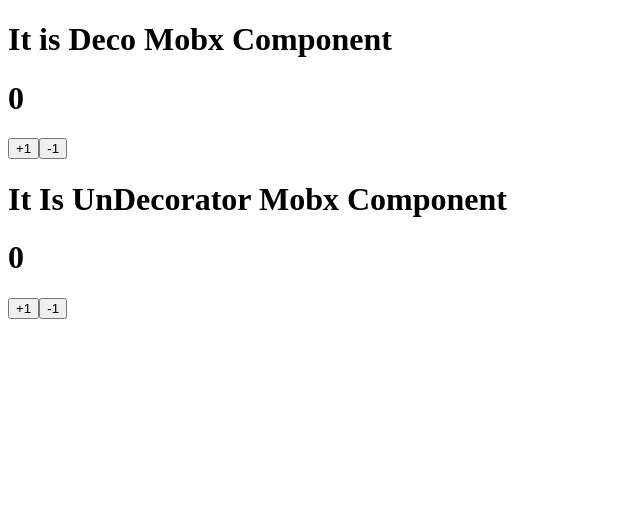
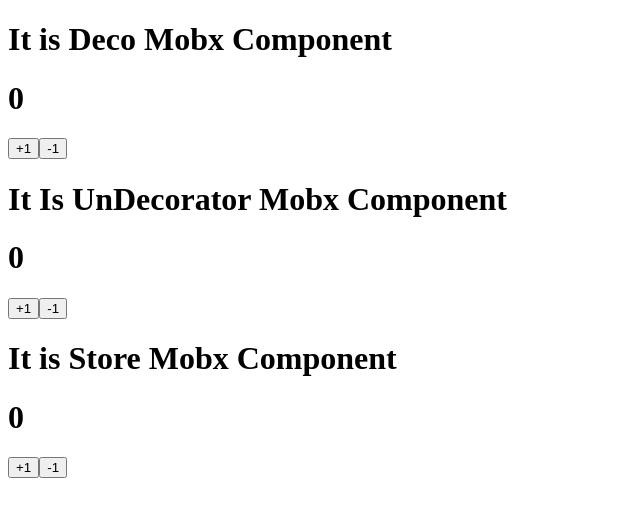
Before and after one commit to formegusto/study-mobx, a React app: page / in a window 1280 px wide. Shown: the top 516 px of the page, without its empty margins (0-640 px from the left). Built offline with nearby package versions, Linux system fonts and the light colour scheme.

Commit message:
storeCounter commit

```diff
--- a/src/App.tsx
+++ b/src/App.tsx
@@ -1,5 +1,6 @@
 import React from 'react';
 import DecoCounter from './counter/DecoCounter';
+import StoreCounter from './counter/StoreCounter';
 import UnDecoCounter from './counter/UnDecoCounter';
 
 function App() {
@@ -7,6 +8,7 @@
     <div>
       <DecoCounter/>
       <UnDecoCounter />
+      <StoreCounter />
     </div>
   );
 }
--- /dev/null
+++ b/src/counter/StoreCounter.tsx
@@ -0,0 +1,20 @@
+import { inject, observer } from 'mobx-react';
+import React from 'react';
+
+@inject('counter')
+@observer
+class StoreCounter extends React.Component {
+    render() {
+        const { counter } : any = this.props;
+        return (
+            <div>
+                <h1>It is Store Mobx Component</h1>
+                <h1>{counter.number}</h1>
+                <button onClick={(e) => counter.increase()}>+1</button>
+                <button onClick={(e) => counter.decrease()}>-1</button>
+            </div>
+        );
+    }
+}
+
+export default StoreCounter;
--- a/src/index.tsx
+++ b/src/index.tsx
@@ -1,12 +1,17 @@
+import { Provider } from 'mobx-react';
 import React from 'react';
 import ReactDOM from 'react-dom';
 import App from './App';
 import reportWebVitals from './reportWebVitals';
+import CounterStore from './stores/CounterStore';
+
+// Store Model
+const counter = new  CounterStore();
 
 ReactDOM.render(
-  <React.StrictMode>
-      <App />
-  </React.StrictMode>,
+  <Provider counter={counter}>
+    <App />
+  </Provider>,
   document.getElementById('root')
 );
 
--- /dev/null
+++ b/src/stores/CounterStore.ts
@@ -0,0 +1,16 @@
+import { action, observable } from "mobx";
+
+export default class CounterStore {
+    @observable
+    number: number = 0;
+
+    @action
+    increase = ():void => {
+        this.number++;
+    }
+
+    @action
+    decrease = ():void => {
+        this.number--;
+    }
+}
```
